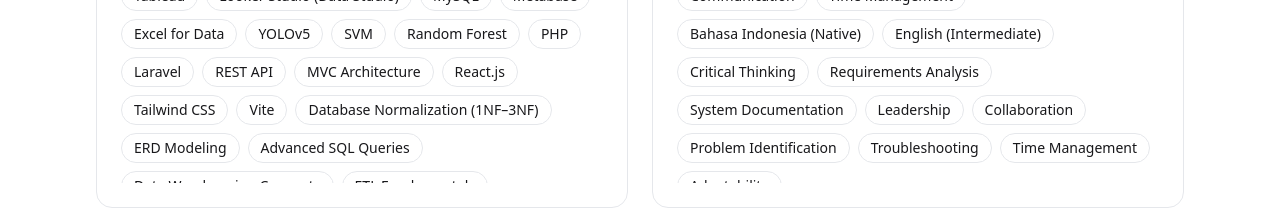
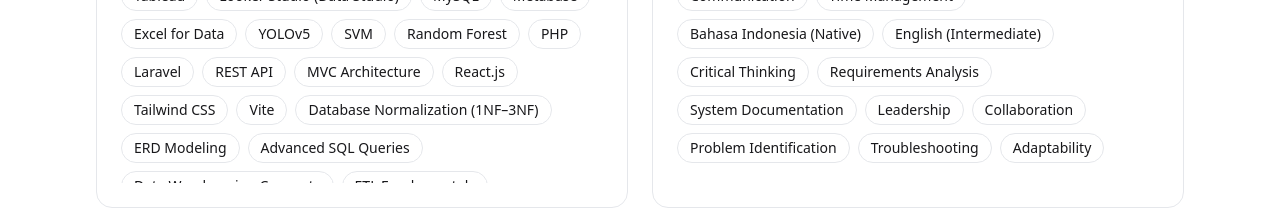
Before and after one commit to dwikyrf/dwiky-portfolio, a React (Vite) app: page / in a window 1280 px wide. Shown: the part 1340-1563 px from the top of the page. Built offline with nearby package versions, Linux system fonts and the light colour scheme; the HTML template or start-up script is replaced by a standard one.

Commit message:
Update dwiky-portfolio

```diff
--- a/src/App.tsx
+++ b/src/App.tsx
@@ -240,7 +240,6 @@
     'Collaboration',
     'Problem Identification',
     'Troubleshooting',
-    'Time Management',
     'Adaptability',
 
   ],
```
